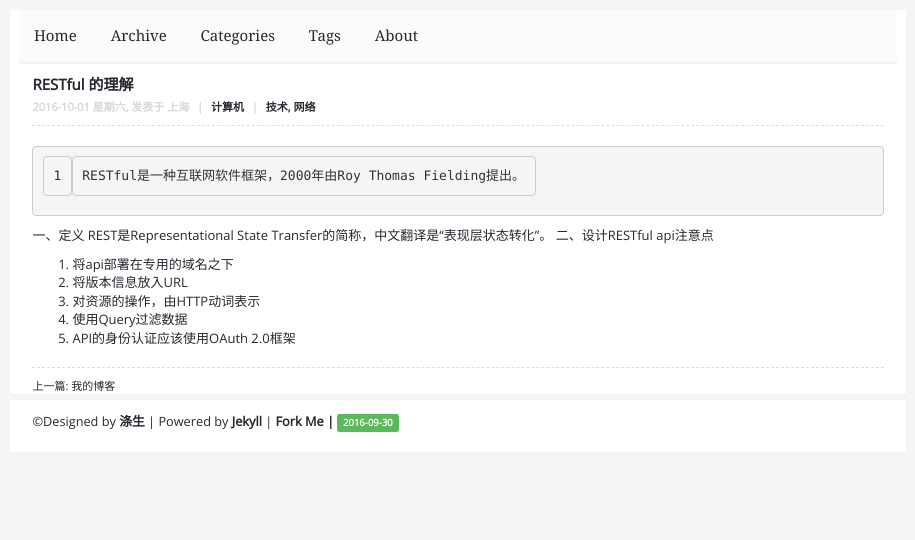
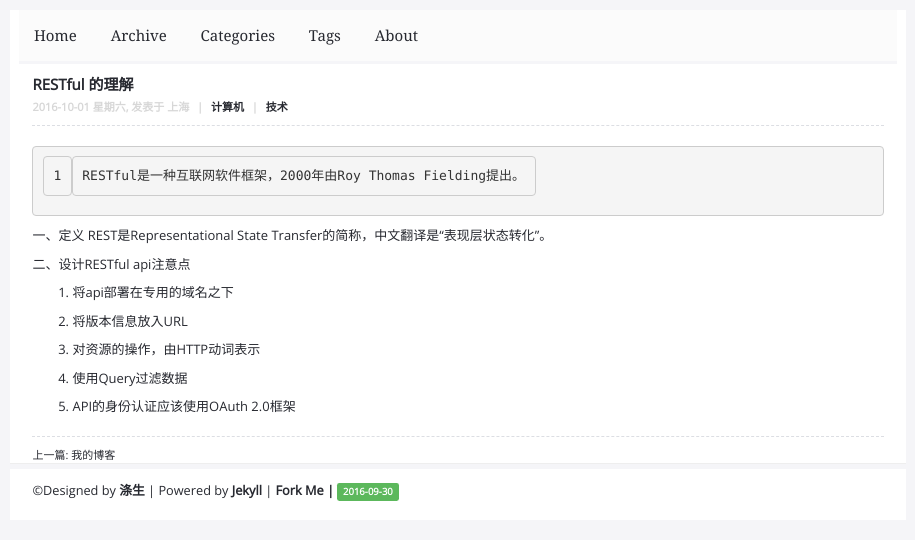
Before and after one commit to BrightJasmine/BrightJasmine.github.io, a Jekyll site: the page built from _posts/2017-01-03-RESTful-api.md, in a window 1280 px wide. Shown: the top 540 px of the page, without its empty margins (182-1097 px from the left). Built offline with Jekyll 4.4.1, drawn with Linux system fonts in a browser that asks for light colours.

Commit message:
update restful

```diff
--- a/_posts/2017-01-03-RESTful-api.md
+++ b/_posts/2017-01-03-RESTful-api.md
@@ -6,7 +6,7 @@ time: 2016-10-01 星期六
 location: 上海
 category: 计算机
 tags:
-   - 技术, 网络
+   - 技术
 ---
     RESTful是一种互联网软件框架，2000年由Roy Thomas Fielding提出。
 
@@ -14,9 +14,14 @@ tags:
 
 一、定义
 REST是Representational State Transfer的简称，中文翻译是“表现层状态转化”。
+
 二、设计RESTful api注意点
 1. 将api部署在专用的域名之下
+
 2. 将版本信息放入URL
+
 3. 对资源的操作，由HTTP动词表示
+
 4. 使用Query过滤数据
+
 5. API的身份认证应该使用OAuth 2.0框架
```
